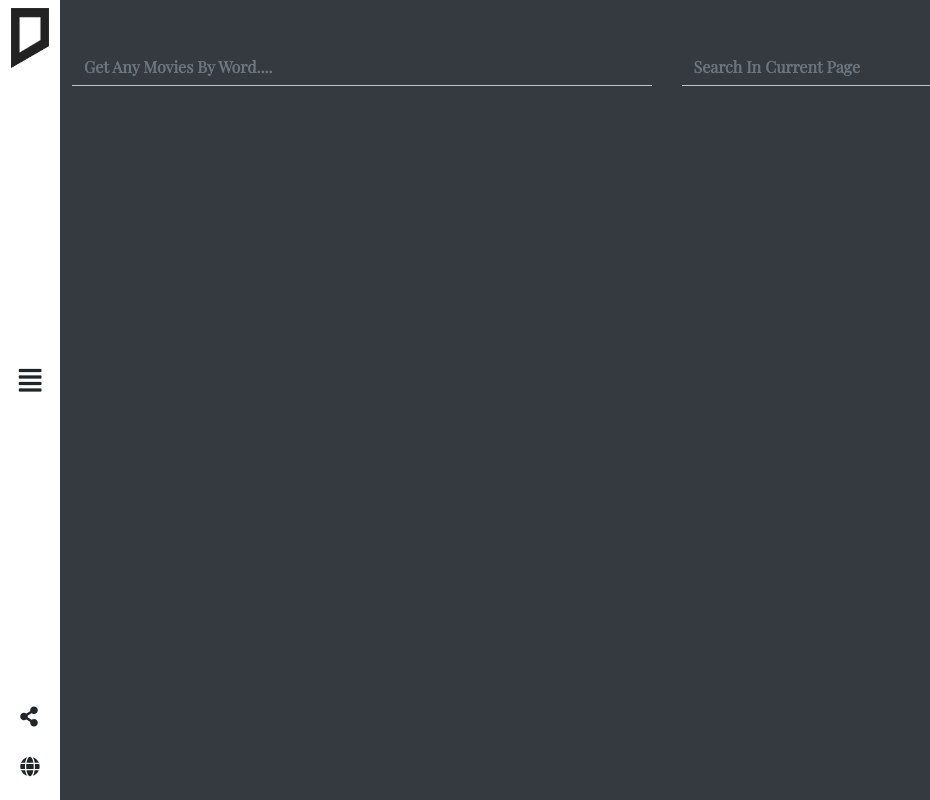
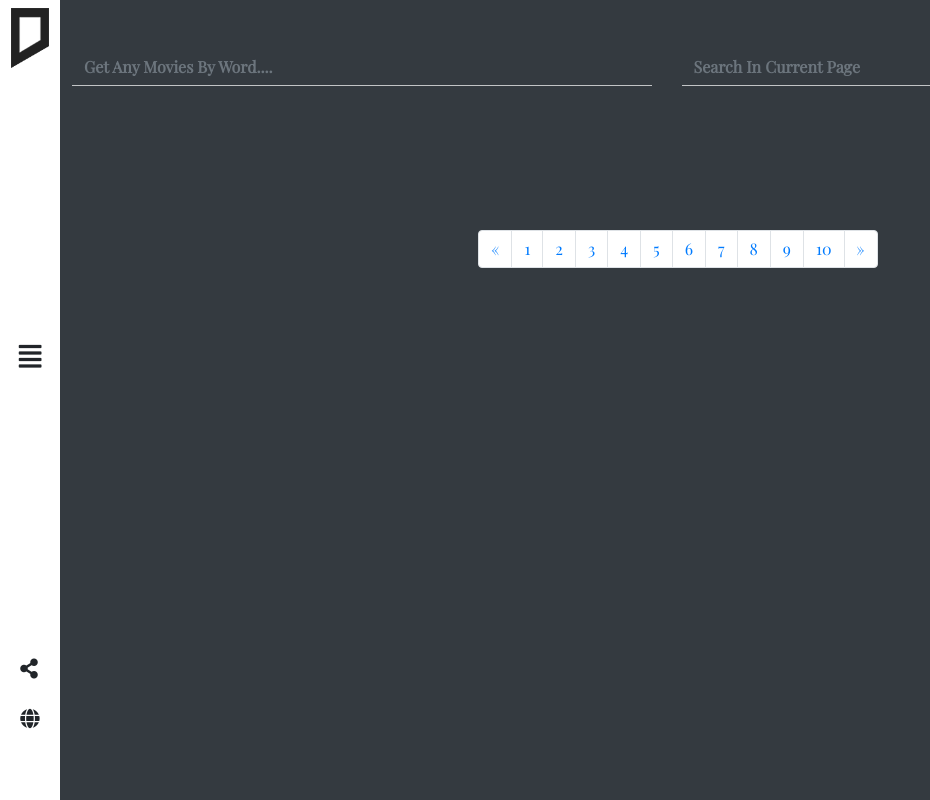
Before and after one commit to mahmoud199883/movies_project, a plain HTML site: page index.html in a window 1280 px wide. Shown: the whole page, without its empty margins (0-930 px from the left). Drawn offline with nearby package versions, Linux system fonts and the light colour scheme; no server answers.

Commit message:
after change gride system again

```diff
--- a/index.html
+++ b/index.html
@@ -47,7 +47,7 @@
                 </ul>
             </div>
             <!-- right menu -->
-            <div class="social-item mt-5 ml-4 text-left ">
+            <div class="social-item mt-5 ml-4 text-left  ">
                 <a href="#" class="mr-3"><i class="fab fa-facebook-f"></i></a>
                 <a href="#" class="mr-3"><i class="fab fa-twitter"></i></a>
                 <a href="#" class="mr-3"><i class="fas fa-globe"></i></a>
@@ -57,8 +57,8 @@
         <div class="rightMenu bg-white d-flex align-content-between justify-content-center flex-wrap p-2">
             <img src="images/logo.png" class="">
             <i id="triggle" class="open" aria-hidden="true"></i>
-            <div class="icons">
-                <i class="fa fa-share-alt" aria-hidden="true"></i>
+            <div class="icons mb-5">
+                <i class="fa fa-share-alt " aria-hidden="true"></i>
                 <i class="fas fa-globe    "></i>
             </div>
         </div>
@@ -87,9 +87,9 @@
 
             </div>
 
-            <!-- Page navigation
+            <!-- Page navigation -->
             <div class="row">
-                <div class="col-md-6 m-auto">
+                <div class="col-lg-4 col-md-6 col-sm-12 m-auto">
                     <nav aria-label="Page navigation example">
                         <ul class="pagination">
                             <li class="page-item">
@@ -115,7 +115,7 @@
                         </ul>
                     </nav>
                 </div>
-            </div> -->
+            </div>
 
         </div>
     </section>
```
